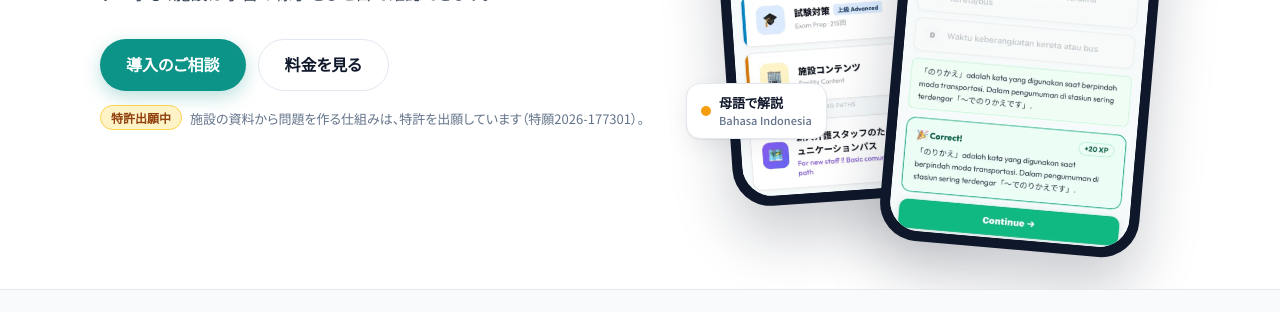
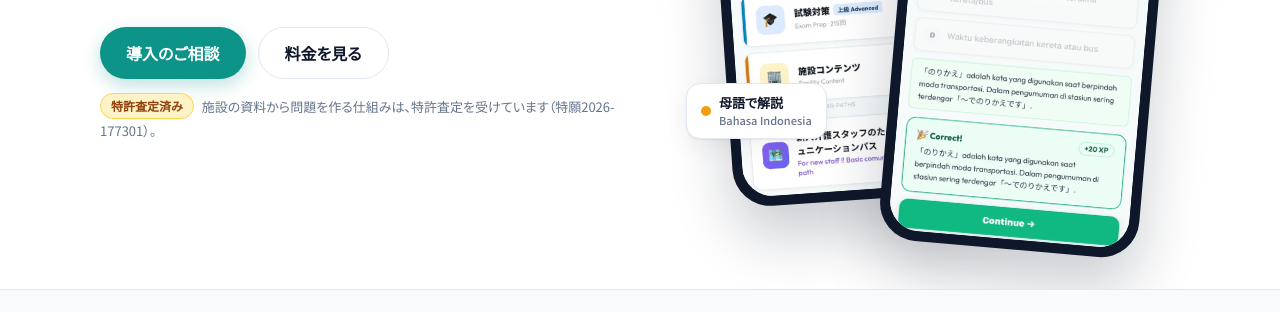
Before and after one commit to nknunome-ui/KaiGo-lp, a plain HTML site: page index.html in a window 1280 px wide. Shown: the part 488-800 px from the top of the page. Drawn offline with Linux system fonts and the light colour scheme.

Commit message:
特許の表示を「特許査定済み（特願2026-177301）」に更新
特許査定を受けたため。設定登録後に特許番号で「特許取得」に書き換える。

Co-Authored-By: Claude Opus 5.5 <noreply@anthropic.com>
Claude-Session: https://claude.ai/code/session_01JVfu3anK9g7xPEENMjVQDW

```diff
--- a/index.html
+++ b/index.html
@@ -287,7 +287,7 @@
           <a class="btn btn-primary" href="https://kai-go-signup.vercel.app/">導入のご相談</a>
           <a class="btn btn-ghost" href="#pricing">料金を見る</a>
         </div>
-        <p class="hero-note"><span class="patent">特許出願中</span>施設の資料から問題を作る仕組みは、特許を出願しています（特願2026-177301）。</p>
+        <p class="hero-note"><span class="patent">特許査定済み</span>施設の資料から問題を作る仕組みは、特許査定を受けています（特願2026-177301）。</p>
       </div>
       <div class="hero-visual" aria-hidden="true">
         <div class="phone phone-a"><img src="assets/app-home.webp" alt="" width="640" height="1390"></div>
@@ -388,9 +388,9 @@
 
       <div class="feature">
         <div class="feature-text">
-          <div class="feature-no">03<span class="patent">特許出願中</span></div>
+          <div class="feature-no">03<span class="patent">特許査定済み</span></div>
           <h3>施設の資料から、施設だけの問題を</h3>
-          <p>事故報告書・ヒヤリハット・業務マニュアルなどを読み込むと、AIが施設独自の問題を多言語で作ります。氏名などの個人情報はAIが黒塗りの候補を見つけ、施設が確認してから問題を作ります。作った問題は、スタッフへのテストにも使えます。この仕組みは特許を出願しています（特願2026-177301）。</p>
+          <p>事故報告書・ヒヤリハット・業務マニュアルなどを読み込むと、AIが施設独自の問題を多言語で作ります。氏名などの個人情報はAIが黒塗りの候補を見つけ、施設が確認してから問題を作ります。作った問題は、スタッフへのテストにも使えます。この仕組みは特許査定を受けています（特願2026-177301）。</p>
           <ul class="chips">
             <li>PDF・画像に対応</li><li>黒塗りの候補を自動で検出</li><li>テストを配信</li>
           </ul>
```
